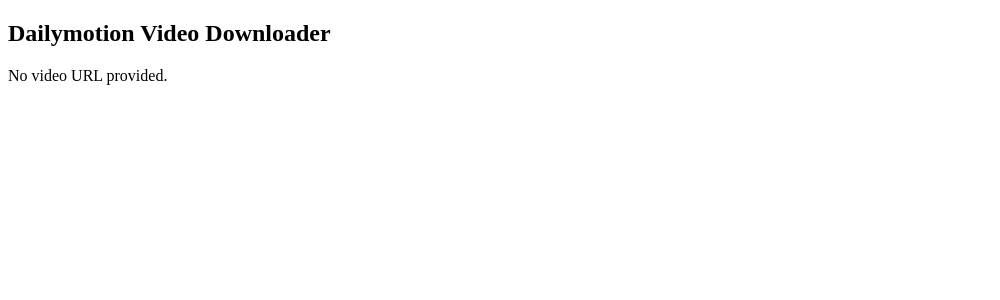
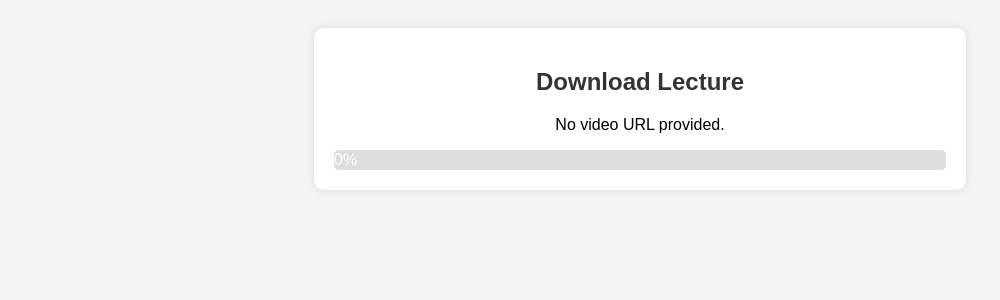
Before and after one commit to Site-we/Video, a Flask app: page / in a window 1280 px wide. Shown: the top 300 px of the page, without its empty margins (0-1000 px from the left). Run offline with Flask 3, Linux system fonts and the light colour scheme.

Commit message:
Update index.html

```diff
--- a/templates/index.html
+++ b/templates/index.html
@@ -2,11 +2,51 @@
 <head>
     <meta charset="UTF-8">
     <meta name="viewport" content="width=device-width, initial-scale=1.0">
-    <title>Dailymotion Video Downloader</title>
+    <title>Download Lecture</title>
+    <style>
+        body {
+            font-family: Arial, sans-serif;
+            text-align: center;
+            background-color: #f4f4f4;
+            padding: 20px;
+        }
+        h2 {
+            color: #333;
+        }
+        .container {
+            background: #fff;
+            padding: 20px;
+            border-radius: 10px;
+            box-shadow: 0 0 10px rgba(0, 0, 0, 0.1);
+            width: 50%;
+            margin: auto;
+        }
+        .progress-container {
+            width: 100%;
+            background: #ddd;
+            border-radius: 5px;
+            overflow: hidden;
+            margin-top: 10px;
+        }
+        .progress-bar {
+            height: 20px;
+            background: #1d557d;
+            width: 0%;
+            text-align: center;
+            color: white;
+            line-height: 20px;
+            border-radius: 5px;
+        }
+    </style>
 </head>
 <body>
-    <h2>Dailymotion Video Downloader</h2>
-    <p id="status">Waiting for video URL...</p><script>
+    <div class="container">
+        <h2>Download Lecture</h2>
+        <p id="status">Waiting for video URL...</p>
+        <div class="progress-container">
+            <div class="progress-bar" id="progress-bar">0%</div>
+        </div>
+    </div><script>
 async function getDownloadLink(url) {
     document.getElementById("status").textContent = "Fetching download link...";
 
@@ -21,17 +61,10 @@
 
         if (data.download_url) {
             document.getElementById("status").textContent = "Download started...";
-
             if (data.download_url.endsWith(".m3u8")) {
                 await downloadM3U8(data.download_url);
             } else {
-                    const a = document.createElement("a");
-                    a.href = data.download_url;
-                    a.download = "video.mp4";
-                    document.body.appendChild(a);
-                    a.click();
-                    document.body.removeChild(a);
-                    document.getElementById("status").textContent = "Download complete!";
+                startDownload(data.download_url);
             }
         } else {
             document.getElementById("status").textContent = "Error: " + data.error;
@@ -48,7 +81,6 @@
     try {
         const response = await fetch(m3u8Url);
         const playlistText = await response.text();
-
         const baseUrl = m3u8Url.substring(0, m3u8Url.lastIndexOf("/") + 1);
         const tsFiles = playlistText.match(/(.*\.ts)/g) || [];
 
@@ -57,37 +89,43 @@
             return;
         }
 
-            document.getElementById("status").textContent = `Found ${tsFiles.length} segments. Downloading...`;
+        document.getElementById("status").textContent = "Downloading segments...";
+        let blobParts = [];
 
-            let blobParts = [];
-            async function downloadSegment(tsUrl, index) {
-                if (!tsUrl.startsWith("http")) {
-                    tsUrl = baseUrl + tsUrl;
-                }
-
+        for (let i = 0; i < tsFiles.length; i++) {
+            let tsUrl = tsFiles[i].startsWith("http") ? tsFiles[i] : baseUrl + tsFiles[i];
             const tsResponse = await fetch(tsUrl);
             const tsBlob = await tsResponse.blob();
-                blobParts[index] = tsBlob;
-                document.getElementById("status").textContent = `Downloaded ${index + 1} of ${tsFiles.length} segments...`;
+            blobParts.push(tsBlob);
+
+            let progress = ((i + 1) / tsFiles.length) * 100;
+            updateProgressBar(progress);
         }
-
-            await Promise.all(tsFiles.map((url, index) => downloadSegment(url, index)));
 
         const mergedBlob = new Blob(blobParts, { type: "video/mp2t" });
         const downloadUrl = URL.createObjectURL(mergedBlob);
-
-            const a = document.createElement("a");
-            a.href = downloadUrl;
-            a.download = "video.ts";
-            document.body.appendChild(a);
-            a.click();
-            document.body.removeChild(a);
-
-            document.getElementById("status").textContent = "Download complete!";
+        startDownload(downloadUrl, "video.ts");
     } catch (error) {
         document.getElementById("status").textContent = "Error fetching M3U8 file.";
         console.error(error);
     }
+}
+
+function startDownload(url, filename = "video.mp4") {
+    const a = document.createElement("a");
+    a.href = url;
+    a.download = filename;
+    document.body.appendChild(a);
+    a.click();
+    document.body.removeChild(a);
+    document.getElementById("status").textContent = "Download complete!";
+    updateProgressBar(100);
+}
+
+function updateProgressBar(progress) {
+    const progressBar = document.getElementById("progress-bar");
+    progressBar.style.width = progress + "%";
+    progressBar.textContent = Math.round(progress) + "%";
 }
 
 function getQueryParameter(name) {
```
Lines whose indentation alone changed are shown as unchanged.
